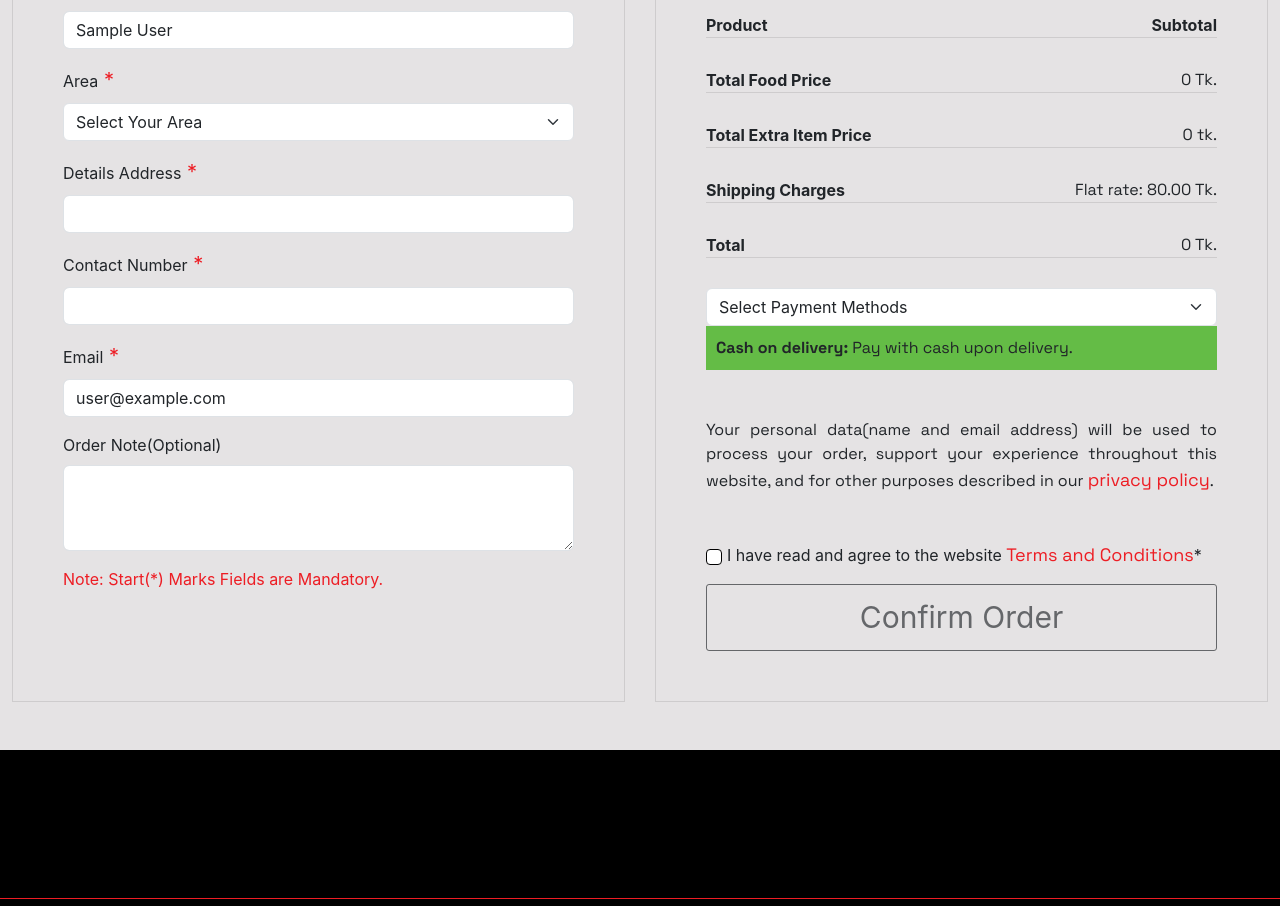
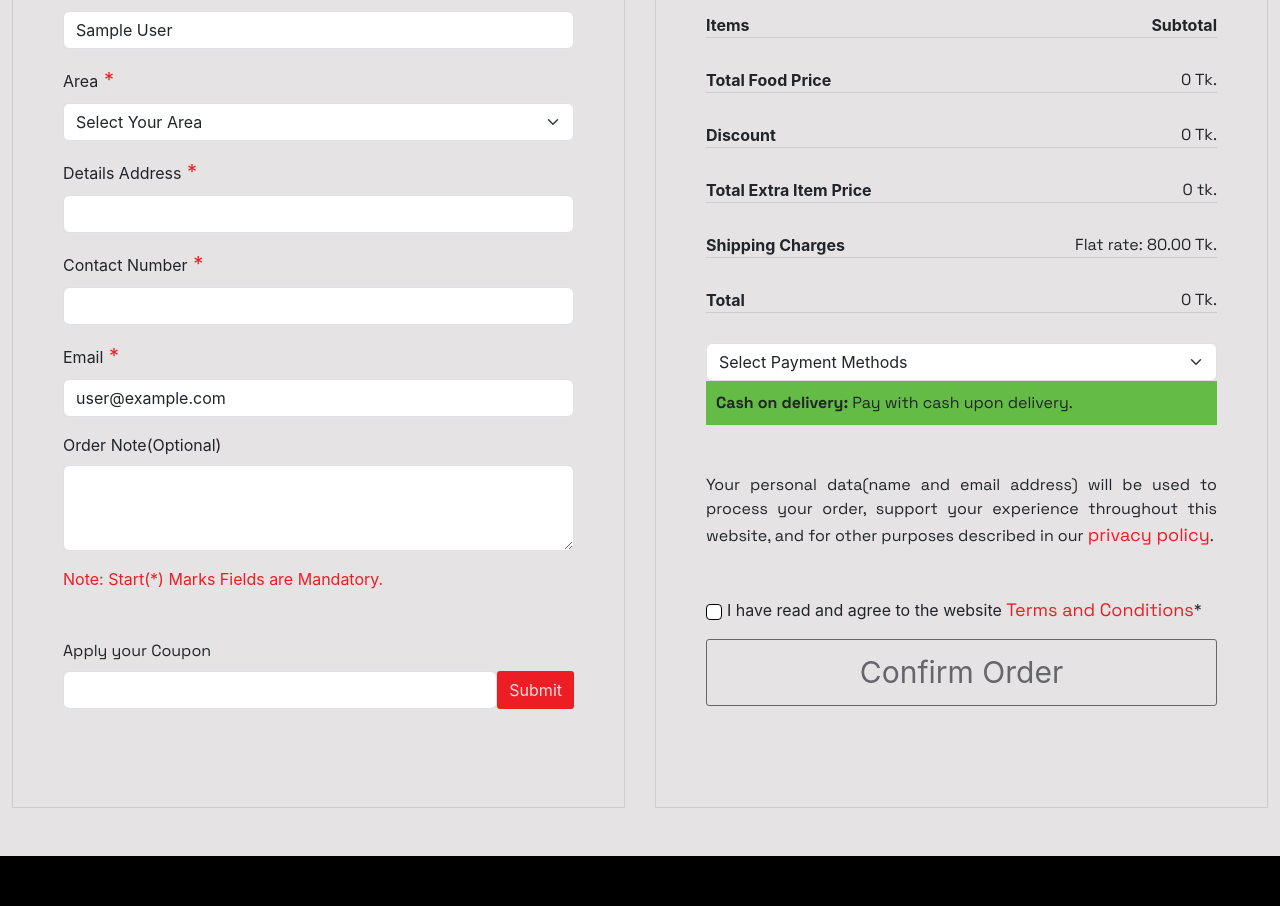
Before and after one commit to Unicon-Solution-Limited/dishco_frontend, a React (Create React App) app: page /checkout in a window 1280 px wide. Shown: the part 440-1346 px from the top of the page. Built offline with nearby package versions, Linux system fonts and the light colour scheme; no server answers; sample sign-in values are in the browser's storage.

Commit message:
chackout page coupon added

```diff
--- a/src/Components/Pages/Checkout/Checkout.js
+++ b/src/Components/Pages/Checkout/Checkout.js
@@ -171,17 +171,30 @@ const Checkout = () => {
             <div className="mandatory_note">
               Note: Start(*) Marks Fields are Mandatory.
             </div>
+
+            <form className="my-5">
+              <p>Apply your Coupon</p>
+              <div className="d-flex mt-2">
+                <input type="text" className="form-control" id="inputCoupon" />
+                <button className="btn MyBtn">Submit</button>
+              </div>
+            </form>
           </aside>
           <aside className="checkout_details">
             <h5 className="mb-5">Your Order</h5>
             <div className="table_row">
-              <strong>Product</strong>
+              <strong>Items</strong>
               <strong>Subtotal</strong>
             </div>
 
             <div className="table_row subtotal">
               <strong>Total Food Price</strong>
               <span>{subTotalPrice} Tk.</span>
+            </div>
+
+            <div className="table_row subtotal">
+              <strong>Discount</strong>
+              <span>0 Tk.</span>
             </div>
 
             <div className="table_row shipping">
```
